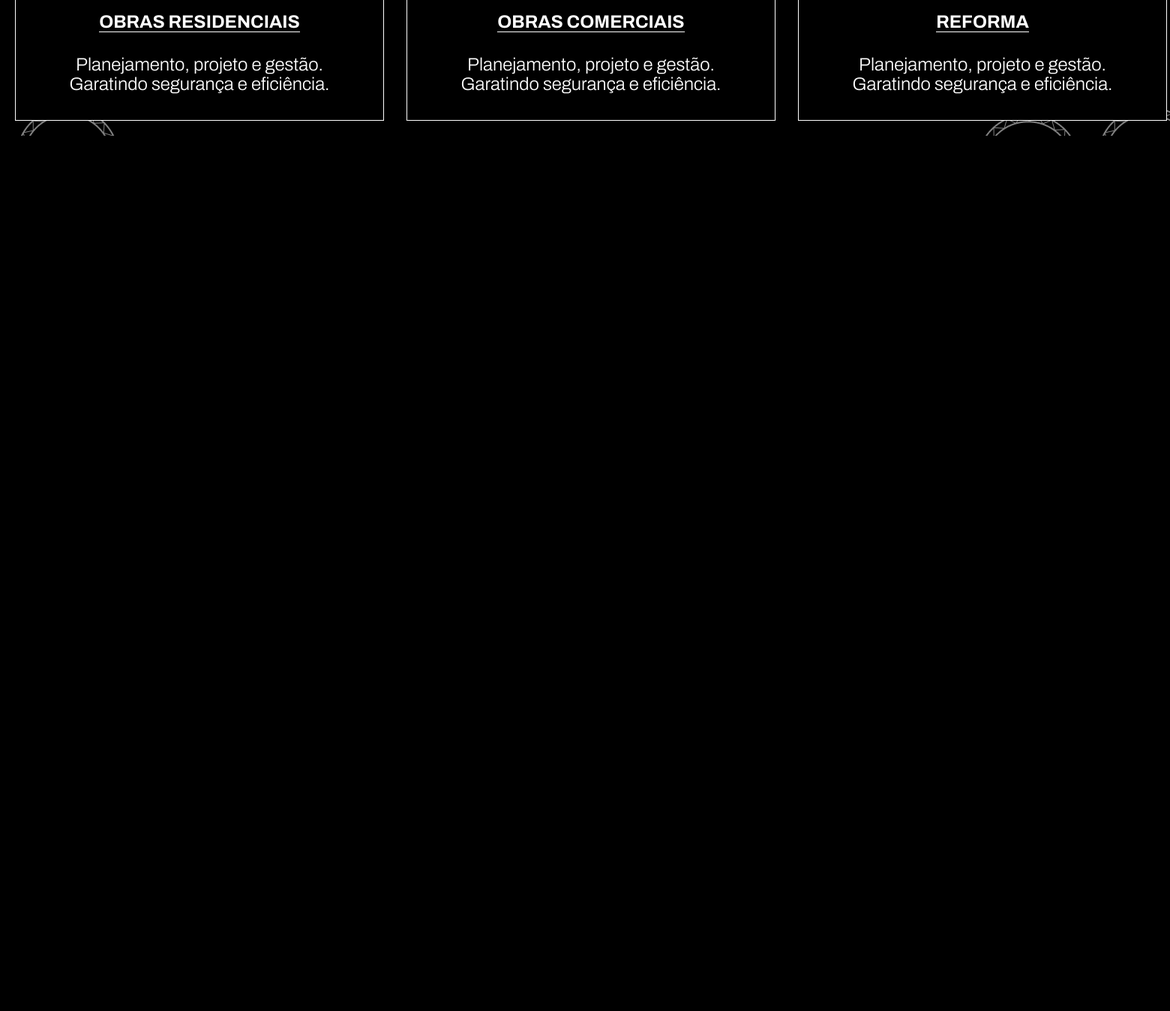
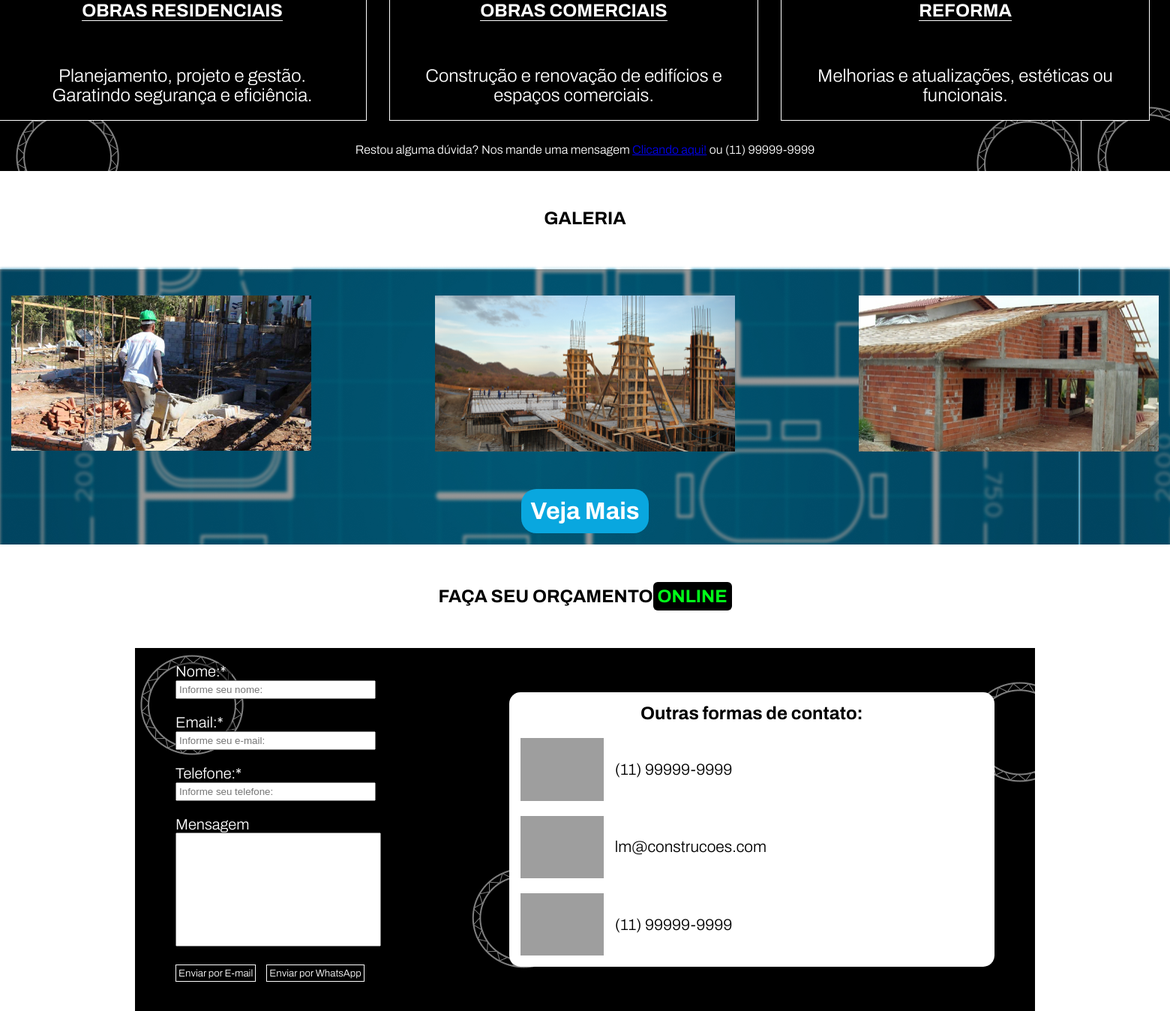
Before and after one commit to nclhenri/LMConstrucoesCivil, a PHP site: page / in a window 1560 px wide. Shown: the part 1514-2862 px from the top of the page at 75% size. Before the commit the page ends 1695 px from the top, so only its background shows below. Run offline with PHP 8.4, Linux system fonts and the light colour scheme; some web fonts are replaced; grey boxes are pictures that could not be loaded.

Commit message:
projeto v1.1

```diff
--- a/index.html
+++ b/index.html
@@ -15,6 +15,7 @@
 
 <body>
     <main>
+        <header>
             <div class="topo1 site">
                 <a href="mailto:lmconstrucoes@email.com">lmconstrucoes@email.com</a>
                 <a href="tel:+55(11)999999-9999">999999-9999</a>
@@ -28,7 +29,7 @@
             <img src="./img/lmLogo.svg" alt="">
             <div>
                 <a href="">Home</a>
-                <a href="">Serviço</a>
+                <a href="">Quem somos?</a>
                 <a href="">Contato</a>
             </div>
         </div>
@@ -51,8 +52,8 @@
                     <div>
 
                         <p>
-                            Planejamento, projeto e gestão.
-                            Garatindo segurança e eficiência.
+                            Planejamento, projeto e gestão. Garatindo segurança e eficiência.
+
                         </p>
                     </div>
 
@@ -68,8 +69,7 @@
                     <div>
 
                         <p>
-                            Planejamento, projeto e gestão.
-                            Garatindo segurança e eficiência.
+                            Construção e renovação de edifícios e espaços comerciais.
                         </p>
                     </div>
 
@@ -85,16 +85,98 @@
                     <div>
 
                         <p>
-                            Planejamento, projeto e gestão.
-                            Garatindo segurança e eficiência.
+                            Melhorias e atualizações, estéticas ou funcionais.
                         </p>
                     </div>
 
                 </div>
 
             </div>
+            <p>Restou alguma dúvida? Nos mande uma mensagem <a href="tel:+55(11)999999-9999">Clicando aqui!</a> ou (11)
+                99999-9999</p>
 
         </section>
+
+        <section class="estruturaGaleria">
+            <h2>GALERIA</h2>
+            <div class="galeria">
+
+                <div class="imagensGaleria">
+
+                    <img src="./img/fotoUmGaleria.png" alt="">
+                    <img src="./img/fotoDoisGaleria.png" alt="">
+                    <img src="./img/fotoTresGaleria.png" alt="">
+
+                </div>
+
+                <button>Veja Mais</button>
+            </div>
+
+        </section>
+
+        <section class="formulario">
+            <h2>FAÇA SEU ORÇAMENTO <span class="destaqueOnline">ONLINE</span></h2>
+
+            <div class="site contato">
+                <form action="#" method="POST">
+
+                    <div class="caixas">
+                        <div>
+                            <label for="nome">Nome:*</label>
+                            <input type="text" name="nome" id="nome" placeholder="Informe seu nome: " required>
+                        </div>
+
+                        <div>
+                            <label for="nome">Email:*</label>
+                            <input type="text" name="email" id="email" placeholder="Informe seu e-mail: " required>
+                        </div>
+
+                        <div>
+                            <label for="nome">Telefone:*</label>
+                            <input type="text" name="fone" id="fone" placeholder="Informe seu telefone: " required>
+                        </div>
+
+                        <div class="mens ">
+
+                            <div>
+                                <label for="mens">Mensagem</label>
+                                <textarea name="mens" id="mens" cols="32" rows="10"></textarea>
+                            </div>
+                        </div>
+                        <div class="botoes">
+                            <input type="submit" value="Enviar por E-mail">
+                            <input type="button" value="Enviar por WhatsApp">
+                        </div>
+
+                    </div>
+
+                </form>
+                <div class="informacoesContato">
+
+                    <div>
+                        <h3>Outras formas de contato:</h3>
+                        <div class="estruturaContato">
+                            <img src="./img/fone.svg" alt="">
+                            <a href="tel:+5511999999999">(11) 99999-9999</a>
+                        </div>
+
+                        <div class="estruturaContato">
+                            <img src="./img/email.svg" alt="">
+                            <a href="">lm@construcoes.com</a>
+                        </div>
+
+                        <div class="estruturaContato">
+                            <img src="./img/whats.svg" alt="">
+                            <a href="tel:+5511999999999">(11) 99999-9999</a>
+                        </div>
+                    </div>
+                </div>
+            </div>
+        </section>
+
+        <footer>
+
+        </footer>
     </main>
 
 </body>
--- a/style.css
+++ b/style.css
@@ -2,6 +2,7 @@
     margin: 0;
     padding: 0;
     box-sizing: border-box;
+
 }
 
 :root {
@@ -9,9 +10,6 @@
     --font2: 'Carrois Gothic', sans-serif;
 }
 
-main {
-    background-color: black;
-}
 
 header {
     background-color: black;
@@ -77,8 +75,15 @@ header {
 .servicos {
     padding: 20px;
     background: url(./img/fundoServico.png);
+    margin-bottom: 50px;
 }
 
+.servicos p{
+    text-align: center;
+    color: white;
+    font-family: var(--font1);
+    margin-top: 30px;
+}
 .servicos h2,
 h3 {
     text-align: center;
@@ -101,6 +106,7 @@ h3 {
 .estruturaCards{
     display: flex;
     margin-top: 50px;
+    justify-content: center;
 }
 
 .cards img{
@@ -117,7 +123,7 @@ h3 {
     background-color: black;
     margin-right: 30px;
     max-height: 500px;
-    height: 100%;
+    /* height: 100%; */
     max-width: 500px;
     width: 100%;
 }
@@ -134,3 +140,154 @@ h3 {
     margin-bottom: 30px;
     border-bottom: 1px solid white;
 }
+
+/* SEÇÃO GALERIA */
+.galeria{
+    background: url(./img/fundoGaleria.png);
+    padding: 15px;
+}
+
+.estruturaGaleria{
+    text-align: center;
+    font-family: var(--font1);
+}
+
+.estruturaGaleria h2{
+    margin-bottom: 50px;
+}
+
+.imagensGaleria{
+    display: flex;
+    justify-content: space-between;
+    margin-top: 25px;
+}
+
+.galeria button{
+    margin-top: 50px;
+    background-color: #09A7DF;
+    border: none;
+    font-size: 32px;
+    border-radius: 20px;
+    font-family: var(--font1);
+    color: white;
+    font-weight: bold;
+    padding: 12px;
+    cursor: pointer;
+}
+
+.galeria button:hover{
+    background-color: #21baf1;
+}
+
+
+/* SEÇÃO FORMULARIO */
+
+.formulario h2{
+    color: black;
+    font-size: 24px;
+    font-family: var(--font1);
+    font-weight: bold;
+    display: flex;
+    text-align: center;
+    display: flex;
+    justify-content: center;
+    margin-top: 50px;
+    align-items: center;
+}
+
+.destaqueOnline{
+    background-color: black;
+    color: #00FF19;
+    padding: 6px;
+    border-radius: 6px;
+}
+
+.contato{
+    background: url(./img/fundoServico.png);
+    padding: 20px;
+    margin-top: 50px;
+    margin-bottom: 50px;
+    display: flex;
+    justify-content: space-around;
+    align-items: center;
+}
+
+.caixas div{
+    width: 20%;
+    color: white;
+    font-size: 20px;
+    font-family: var(--font1);
+    font-weight: lighter;
+    background-color: rgba(0, 0, 0, 0.479);
+    margin-bottom: 20px;
+}
+
+.caixas div input{
+    padding: 3px;
+    width: 355%;
+}
+
+.caixas div label{
+    margin-bottom: 7px;
+}
+
+.botoes{
+    display: flex;
+}
+
+.informacoesContato{
+    background-color: white;
+    padding: 15px;
+    height: 15%;
+    border-radius: 15px;
+}
+
+.informacoesContato h3{
+    color: black;
+    font-family: var(--font1);
+    font-size: 24px;
+    font-weight: bold;
+}
+
+.informacoesContato div div{
+    margin-top: 20px;
+}
+
+.estruturaContato img{
+    margin-right: 15px;
+}
+
+.estruturaContato a{
+    text-decoration: none;
+    color: black;
+    font-family: var(--font1);
+    font-weight: lighter;
+    font-size: 21px;
+}
+
+.estruturaContato{
+    display: flex;
+    align-items: center;
+}
+
+.estruturaContato img{
+    width: 18%;
+}
+
+.botoes input{
+    background: none;
+    border: 1px solid white ;
+    color: white;
+    font-family: var(--font1);
+    display: flex;
+    justify-content: space-between;
+    cursor: pointer;
+}
+
+.botoes input:nth-child(1){
+    margin-right: 14px;
+}
+
+.mens div textarea{
+    resize: none;
+}
```
Also changed, not shown: img/email.svg (added), img/fone.svg (added), img/fotoDoisGaleria.png (added), img/fotoTresGaleria.png (added), img/fotoUmGaleria.png (added), img/fundoContato.png (added), img/fundoGaleria.png (added), img/whats.svg (added). Lines whose indentation alone changed are shown as unchanged.
